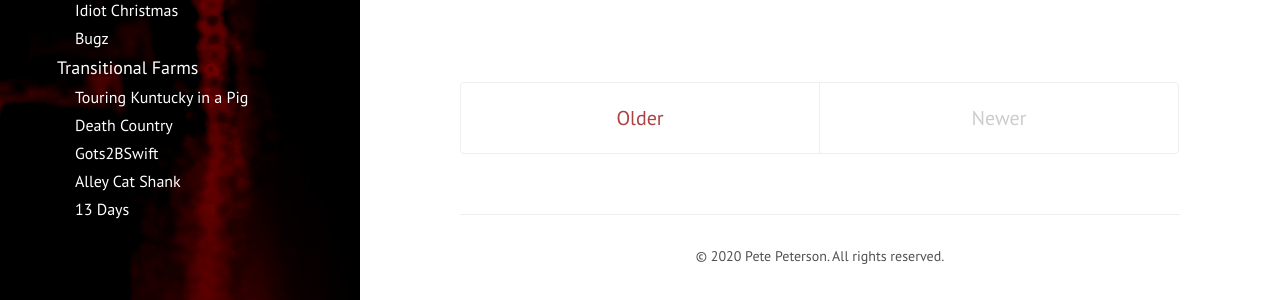
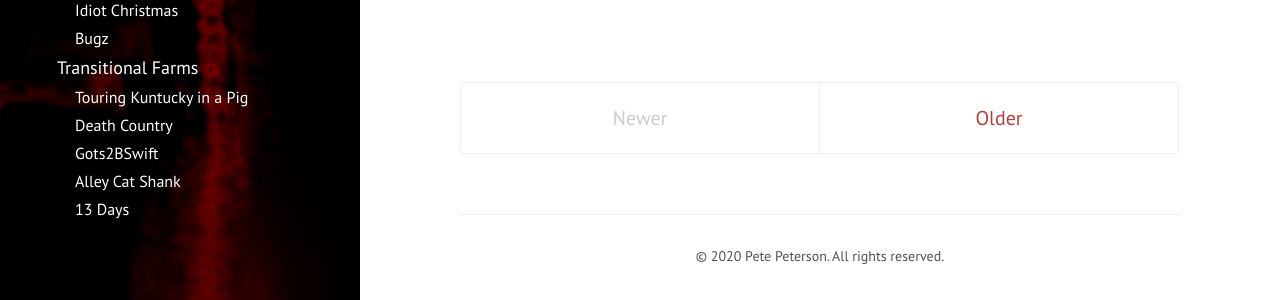
Before and after one commit to petepm/petepm.github.io, a Jekyll site: the page built from index.html, in a window 1280 px wide and 900 px high, scrolled down 2890 px. Shown: the part 533-833 px from the top of the window. Built offline with Jekyll 4.4.1, drawn with Linux system fonts in a browser that asks for light colours; nearby versions of some CDN libraries; the list of posts is cut into pages by our own code.

Commit message:
Flip order of newer and older links

```diff
--- a/index.html
+++ b/index.html
@@ -20,11 +20,6 @@ title: Home
 </div>
 
 <div class="pagination">
-  {% if paginator.next_page %}
-    <a class="pagination-item older" href="{{ site.baseurl }}page{{paginator.next_page}}">Older</a>
-  {% else %}
-    <span class="pagination-item older">Older</span>
-  {% endif %}
   {% if paginator.previous_page %}
     {% if paginator.page == 2 %}
       <a class="pagination-item newer" href="{{ site.baseurl }}">Newer</a>
@@ -34,4 +29,9 @@ title: Home
   {% else %}
     <span class="pagination-item newer">Newer</span>
   {% endif %}
+  {% if paginator.next_page %}
+    <a class="pagination-item older" href="{{ site.baseurl }}page{{paginator.next_page}}">Older</a>
+  {% else %}
+    <span class="pagination-item older">Older</span>
+  {% endif %}
 </div>
```
